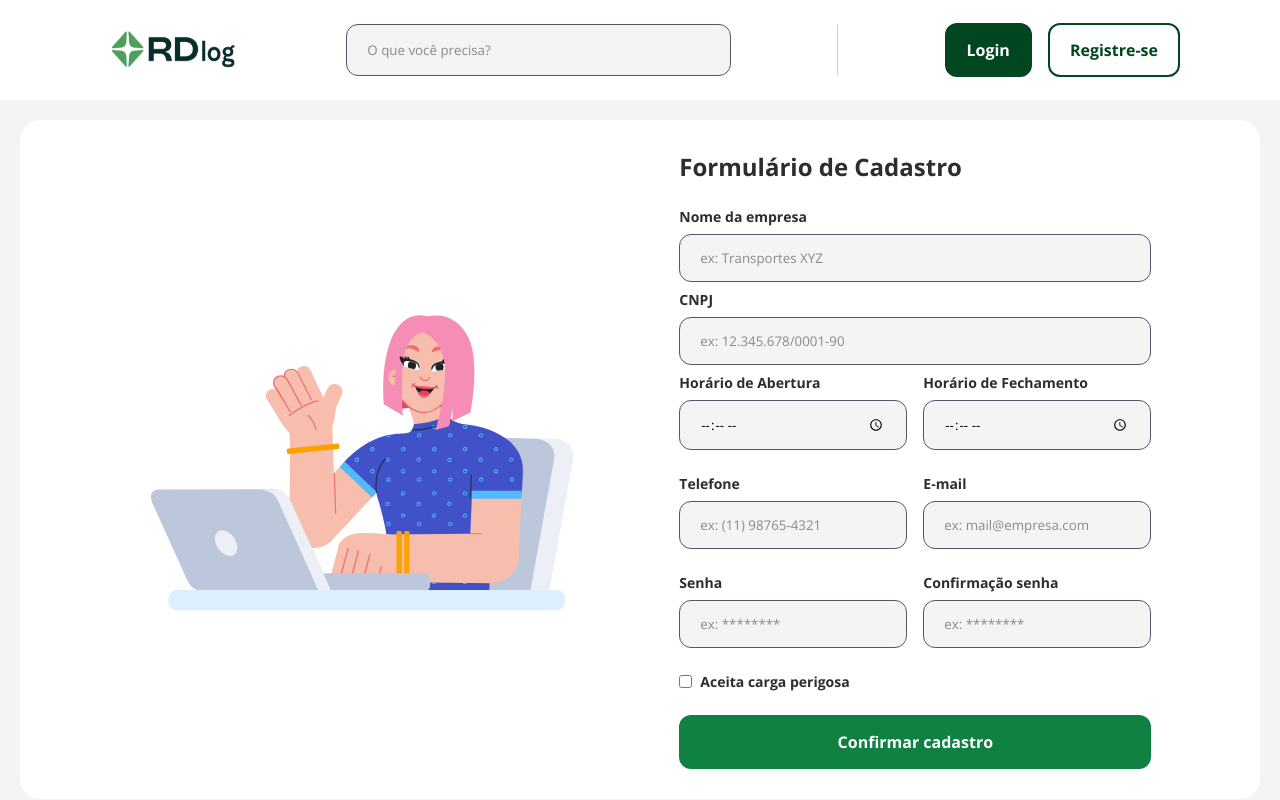
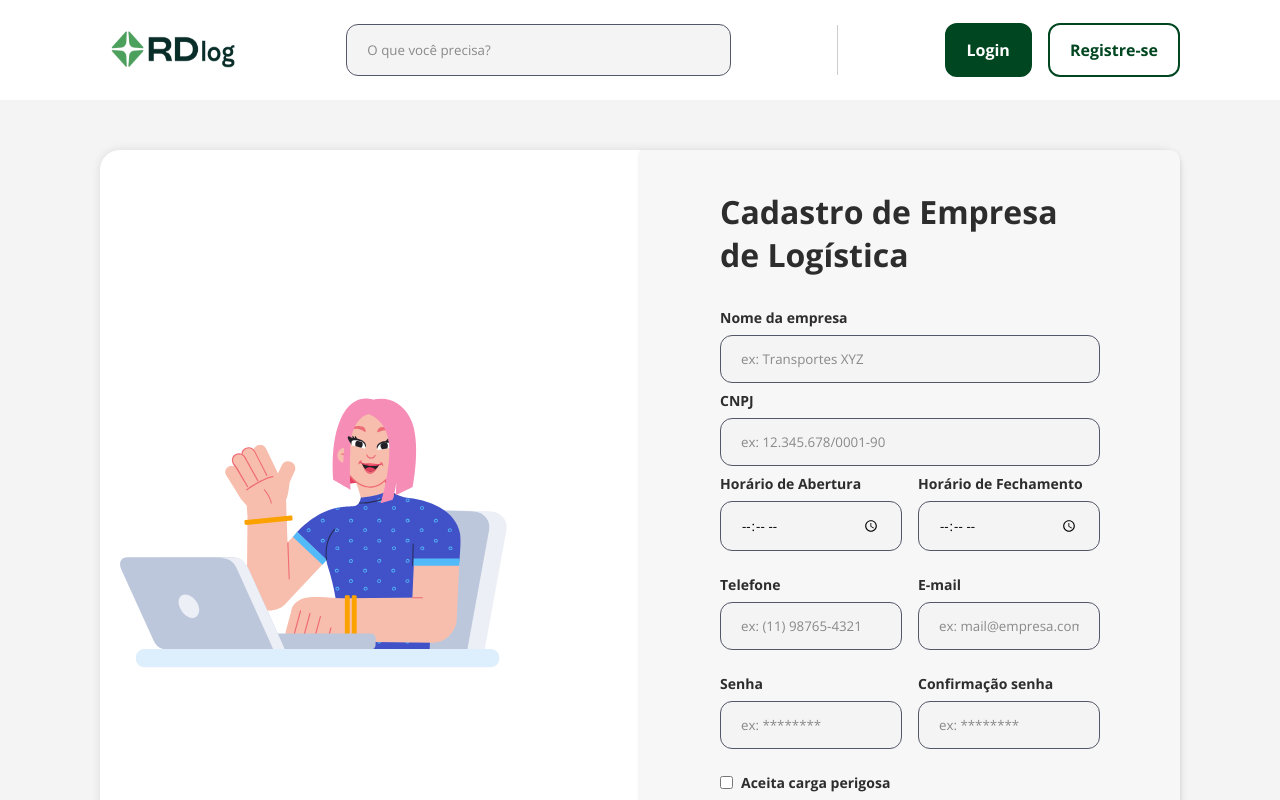
Before and after one commit to pmagalhaes2/rd-log-frontend, a React (Create React App) app: page /register in a window 1280 px wide. Shown: the top 800 px of the page. Built offline with nearby package versions, Linux system fonts and the light colour scheme; some icons are missing.

Commit message:
refact: update container and form style

```diff
--- a/src/pages/Register/Register.jsx
+++ b/src/pages/Register/Register.jsx
@@ -4,7 +4,7 @@ import { Message } from "../../Components/Message";
 import { useNavigate } from "react-router-dom";
 import { Button } from "../../Components/Button";
 import { Input } from "../../Components/Input";
-import welcomeImage from '../../assets/images/welcome.svg'
+import welcomeImage from "../../assets/images/welcome.svg";
 
 function Register() {
   const nameRef = useRef(null);
@@ -96,12 +96,12 @@ function Register() {
   };
 
   return (
-    <>
+    <div className={styles.container}>
       <div className={styles["register-container"]}>
         <img src={welcomeImage} alt="Imagem de boas vindas" />
         {message && <Message message={message} isError={error} />}
         <form onSubmit={handleSubmit}>
-        <h1>Formulário de Cadastro</h1>
+          <h1>Cadastro de Empresa de Logística</h1>
           <Input
             name="name"
             placeholder={"ex: Transportes XYZ"}
@@ -176,7 +176,7 @@ function Register() {
           />
         </form>
       </div>
-    </>
+    </div>
   );
 }
 
--- a/src/pages/Register/Register.module.scss
+++ b/src/pages/Register/Register.module.scss
@@ -4,27 +4,39 @@
   --primary-color-dark: #003d12;
   --border-color: #ccc;
   --dark-grey: #2d2d2d;
+  --light-grey: #f7f7f7;
 }
+
+.container {
+  background-color: #f4f4f4;
+  display: flex;
+  gap: 5rem;
+  justify-content: space-between;
+  padding: 3.125rem 6.25rem;
+  width: 100%;
 
   .register-container {
     display: flex;
     align-items: center;
-  justify-content: space-evenly;
+    justify-content: space-between;
     background-color: #fff;
     border-radius: 20px;
-  padding: 30px;
-  margin: 20px;
+    box-shadow: 0px 0px 10px rgba(0, 0, 0, 0.1);
+    width: 100%;
 
     form {
       display: flex;
       flex-direction: column;
       align-items: flex-start;
-    width: 40%;
+      width: 50%;
+      background-color: var(--light-grey);
+      padding: 2.5rem 5rem;
+      border-radius: 0 10px 10px 0;
+      box-shadow: 0 2px 4px rgba(0, 0, 0, 0.1);
 
       h1 {
         color: var(--dark-grey);
-      font-size: 1.5rem;
-      margin-bottom: 1rem;
+        margin-bottom: 1.5rem;
       }
 
       .form-row {
@@ -44,3 +56,4 @@
       width: 40%;
     }
   }
+}
```
Lines whose indentation alone changed are shown as unchanged.
